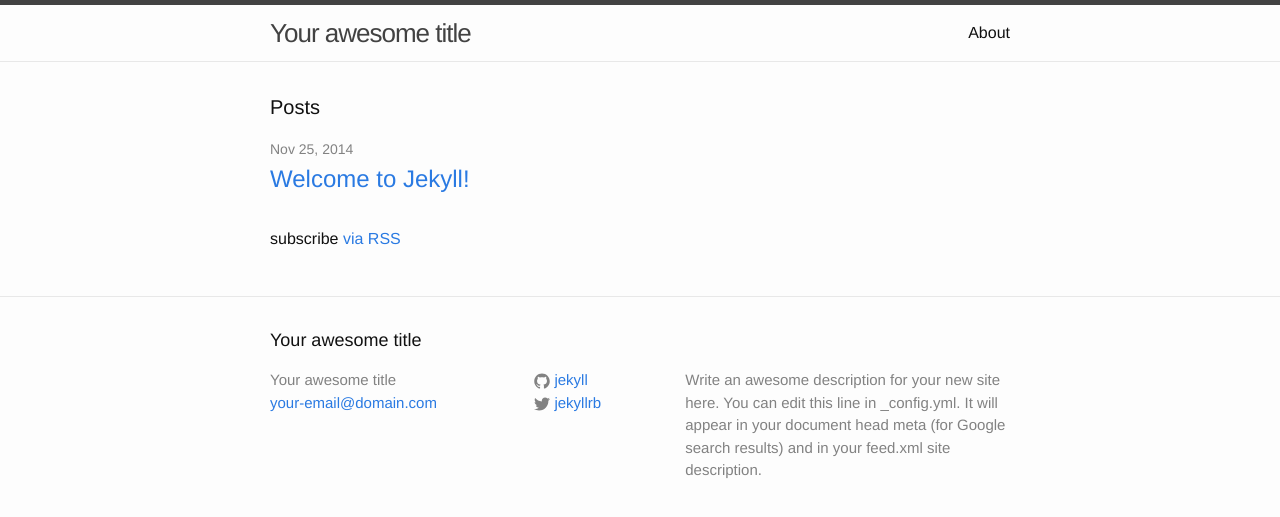
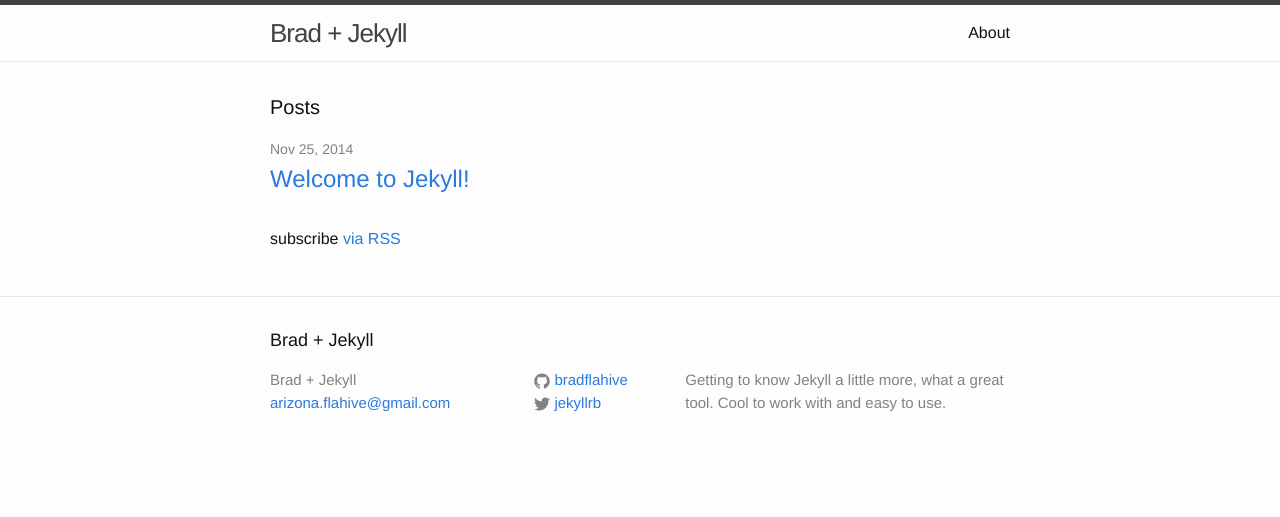
Before and after one commit to bradflahive/bradflahive.github.io, a Jekyll site: the page built from index.html, in a window 1280 px wide. Shown: the top 517 px of the page. Built offline with Jekyll 4.4.1, drawn with Linux system fonts in a browser that asks for light colours.

Commit message:
info updates

```diff
--- a/_config.yml
+++ b/_config.yml
@@ -1,14 +1,13 @@
 # Site settings
-title: Your awesome title
-email: your-email@domain.com
+title: Brad + Jekyll
+email: arizona.flahive@gmail.com
 description: > # this means to ignore newlines until "baseurl:"
-  Write an awesome description for your new site here. You can edit this
-  line in _config.yml. It will appear in your document head meta (for
-  Google search results) and in your feed.xml site description.
+  Getting to know Jekyll a little more, what a great tool.
+  Cool to work with and easy to use.
 baseurl: "" # the subpath of your site, e.g. /blog/
 url: "http://yourdomain.com" # the base hostname & protocol for your site
 twitter_username: jekyllrb
-github_username:  jekyll
+github_username:  bradflahive
 
 # Build settings
 markdown: kramdown
```
Also changed, not shown: 1 other file.
